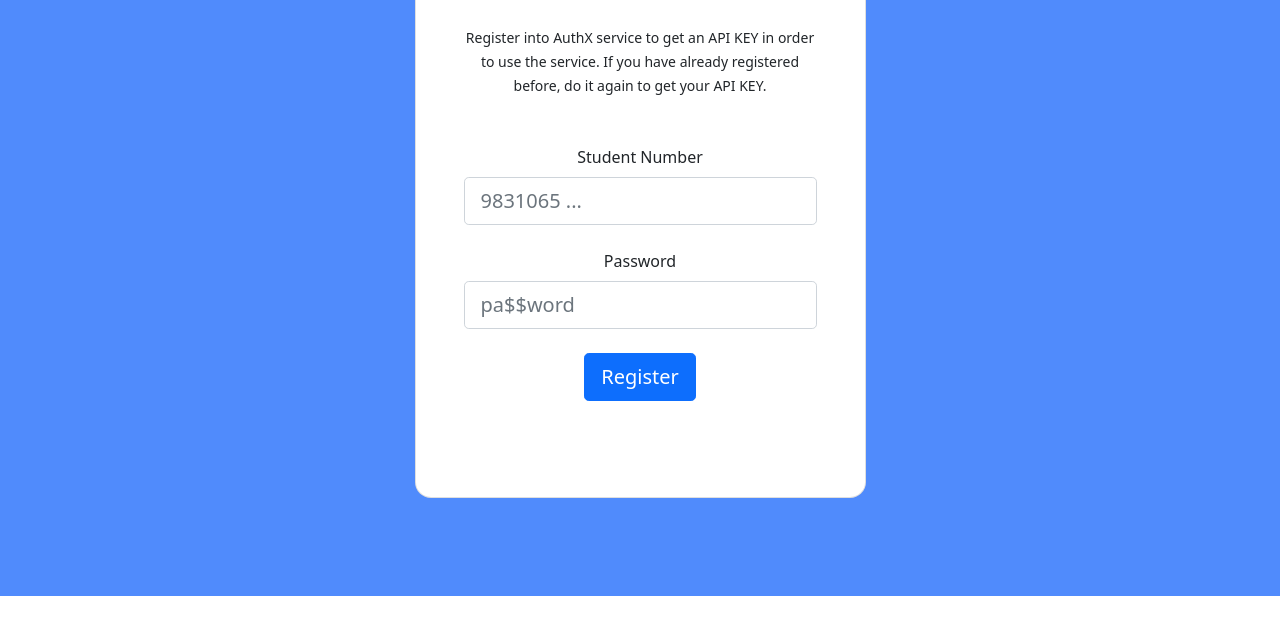
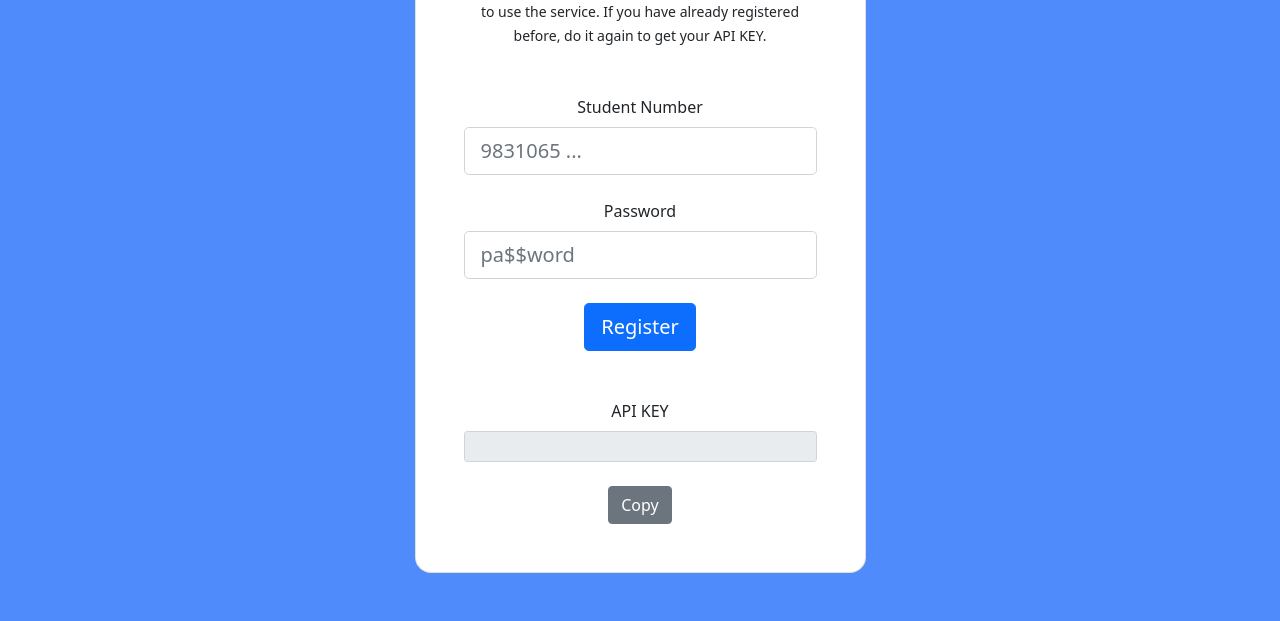
Before and after one commit to amirhnajafiz/caaas, a plain HTML site: page public/index.html in a window 1280 px wide. Shown: the part 204-825 px from the top of the page. Before the commit the page ends 800 px from the top, so only its background shows below. Drawn offline with nearby package versions, Linux system fonts and the light colour scheme.

Commit message:
add: static

```diff
--- a/public/index.html
+++ b/public/index.html
@@ -20,8 +20,8 @@
         </title>
     </head>
     <body>
-        <section class="vh-100" style="background-color: #508bfc;">
-            <div class="container py-5 h-100">
+        <section style="background-color: #508bfc;">
+            <div class="container py-5">
                 <div class="row d-flex justify-content-center align-items-center h-100">
                     <div class="col-12 col-md-8 col-lg-6 col-xl-5">
                         <div class="card shadow-2-strong" style="border-radius: 1rem;">
@@ -46,7 +46,16 @@
                                 >
                                     Register
                                 </button>
-                                <div id="response" class="mt-5"></div>
+                                <div class="mt-5">
+                                    <label class="form-label" for="response">
+                                        API KEY
+                                    </label>
+                                    <input disabled id="response" type="text" class="form-control form-control-sm" />
+                                    <br />
+                                    <button class="btn btn-secondary" onclick="copy()">
+                                        Copy
+                                    </button>
+                                </div>
                             </div>
                         </div>
                     </div>
--- a/public/script.js
+++ b/public/script.js
@@ -20,7 +20,7 @@ function register() {
     })
         .then((response) => response.text())
         .then((data) => {
-            document.getElementById("response").innerText = data
+            document.getElementById("response").value = data
         })
         .catch((error) => {
             console.error(error);
@@ -28,11 +28,9 @@ function register() {
         })
 }
 
+// copy token to clipboard
 function copy() {
-    let text = document.getElementById("response").innerText
+    let text = document.getElementById("response").value
 
-    navigator.clipboard.writeText(text)
-        .catch((error) => {
-            console.log(error)
-        });
+    navigator.clipboard.writeText(text);
 }
```
